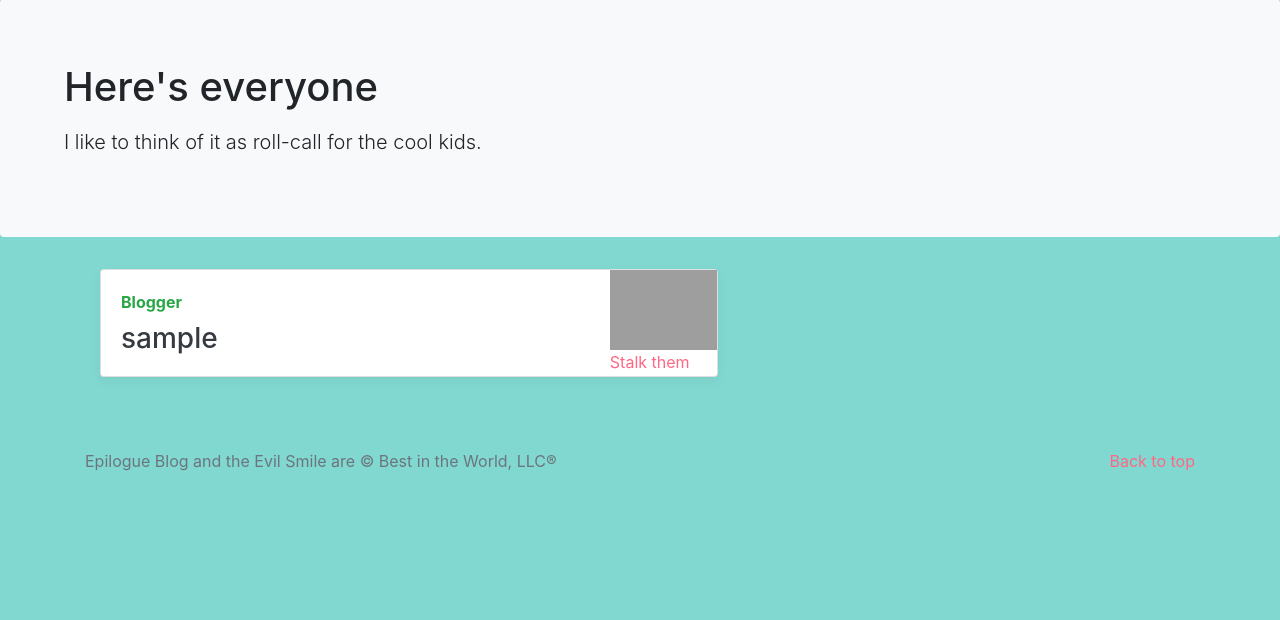
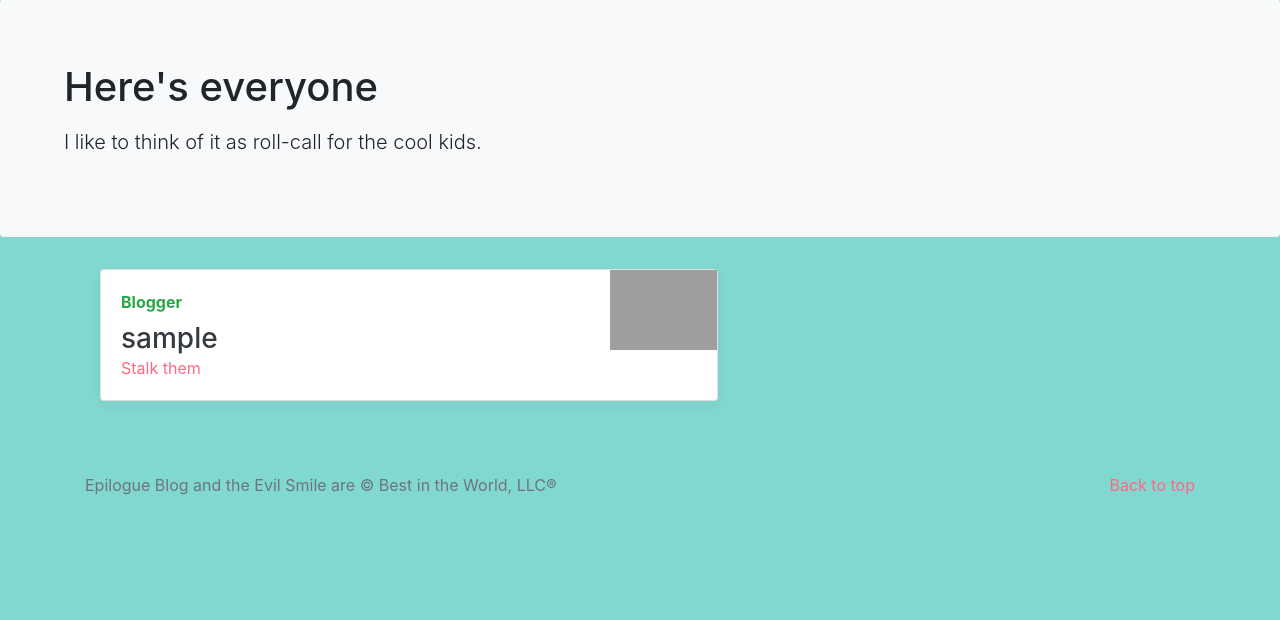
Before and after one commit to Rabvc4/blogz, a Flask app: page / in a window 1280 px wide. Shown: the part 57-677 px from the top of the page. Run offline with Flask 2, Linux system fonts and the light colour scheme; the visitor is signed in with stand-in values (Sample User, id 1); data comes from the database, SQL or seed files in the repository; some libraries are stand-ins or nearby versions; grey boxes are pictures that could not be loaded.

Commit message:
Updated styles for certain cards

```diff
--- a/templates/index.html
+++ b/templates/index.html
@@ -17,7 +17,9 @@
           <p class="lead my-3">I like to think of it as roll-call for the cool kids.</p>
         </div>
       </div>
+
       {% for each_user in user %}
+
         <div class="container">
           <div class="col-md-7">
             <div class="card flex-md-row mb-4 box-shadow h-md-250">
@@ -26,14 +28,13 @@
                 <h3 class="mb-0">
                   <a class="text-dark" href="/blog?user={{ each_user.username }}">{{ each_user.username }}</a>
                 </h3>
+                <a href="/blog?user={{ each_user.username }}">Stalk them</a>
               </div>
-            <div class="d-flex flex-column align-items-right">
-              <img class="card-img-right flex-auto d-none d-md-block" src="static/images/{{ each_user.avatar }}" alt="{{ each_user.username }}" />
-              <a class="d-flex flex-column align-items-right" href="/blog?user={{ each_user.username }}">Stalk them</a>
+              <img class="card-img-right flex-auto d-none d-lg-block" src="static/images/{{ each_user.avatar }}" alt="{{ each_user.username }}">
             </div>
           </div>
         </div>
-      </div>
+
       {% endfor %}
       {% endif %}
     </main>
```
Lines whose indentation alone changed are shown as unchanged.
